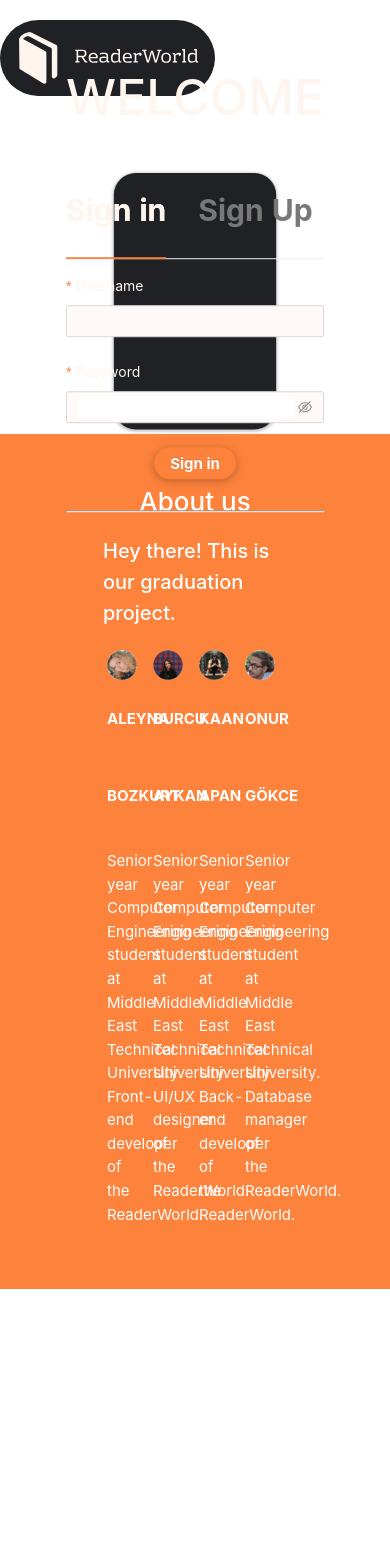
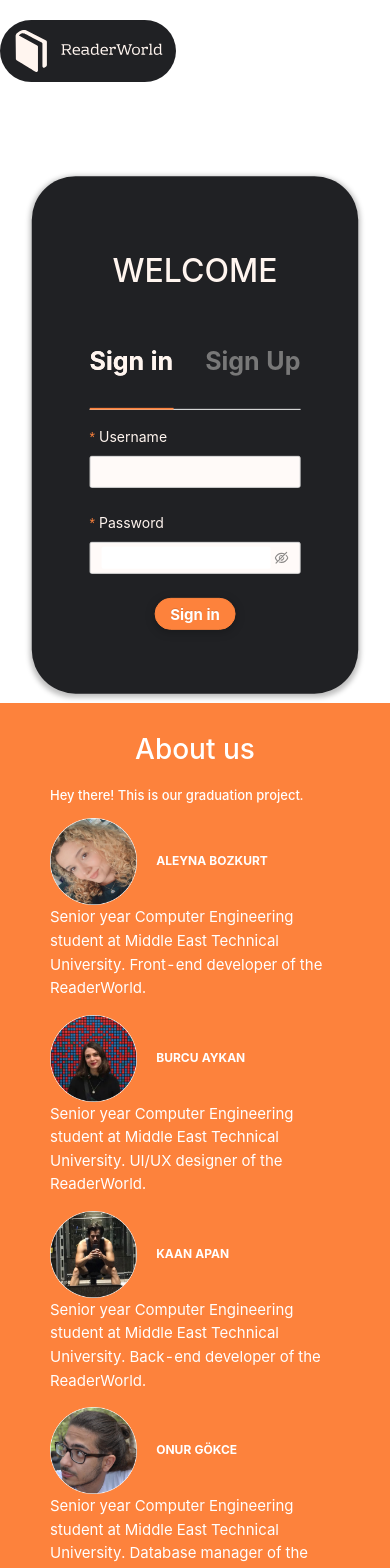
Before and after one commit to burcuaykan/readerworld, a React (Create React App) app in the folder frontend/: page / in a window 390 px wide. Shown: the top 1568 px of the page. Before the commit the page ends 1289 px from the top, so only its background shows below. Built offline with nearby package versions, Linux system fonts and the light colour scheme.

Commit message:
signup-page-responsive

```diff
--- a/frontend/src/components/footer/footer.css
+++ b/frontend/src/components/footer/footer.css
@@ -5,7 +5,7 @@
     background:#FD823C!important;
 }
 .footer-container {
-    width: 80%;
+    width: 95%;
     font-size: 13px;
     }
 .footer-info-text{
@@ -30,7 +30,18 @@
 @media (min-width: 992px) {
     .footer-container {
         font-size: 14px;
-
-
         }
+}
+@media (max-width: 767.98px) {
+    .footer-info-text{
+        font-size: 13px;
     }
+    .footer-image{
+        width: 30%;
+        margin-right: 1rem;
+    }
+    .footer-name{
+        display: contents;
+        font-size: 12px;
+    }
+}
--- a/frontend/src/components/footer/footer.js
+++ b/frontend/src/components/footer/footer.js
@@ -13,7 +13,7 @@ export default class Footercomp extends React.Component {
     render() {
         return (
             <Footer>
-                <div className="footer-container m-auto p-4 pt-md-5 pr-md-0">
+                <div className="footer-container m-auto p-4 pt-md-5 pr-md-0 d-none d-md-block">
                     <h1 style={{ textAlign: 'center', color: '#FFFFFF' }}>About us</h1>
                     <p className="footer-info-text"> Hey there! This is our graduation project.</p>
                     <Row>
@@ -47,6 +47,39 @@ export default class Footercomp extends React.Component {
                         </Col>
                     </Row>
                 </div>
+
+                <div className="d-block d-md-none">
+                    <h1 style={{ textAlign: 'center', color: '#FFFFFF' }}>About us</h1>
+                    <p className="footer-info-text"> Hey there! This is our graduation project.</p>
+                    <div>
+                        <img src={Aleyna} alt="" className="footer-image" />
+                        <p className="footer-name"> ALEYNA BOZKURT</p>
+                        <p className="footer-text">
+                            Senior year Computer Engineering student at Middle East Technical University. Front-end developer of the ReaderWorld.
+                        </p>
+                    </div>
+                    <div>
+                        <img src={Burcu} alt="" className="footer-image" />
+                        <p className="footer-name"> BURCU AYKAN </p>
+                        <p className="footer-text">
+                            Senior year Computer Engineering student at Middle East Technical University. UI/UX designer of the ReaderWorld.
+                            </p>
+                    </div>
+                    <div>
+                        <img src={Kaan} alt="" className="footer-image" />
+                        <p className="footer-name"> KAAN APAN</p>
+                        <p className="footer-text">
+                            Senior year Computer Engineering student at Middle East Technical University. Back-end developer of the ReaderWorld.
+                            </p>
+                    </div>
+                    <div>
+                        <img src={Onur} alt="" className="footer-image" />
+                        <p className="footer-name"> ONUR GÖKCE</p>
+                        <p className="footer-text">
+                            Senior year Computer Engineering student at Middle East Technical University. Database manager of the ReaderWorld.
+                            </p>
+                    </div>
+                </div>
             </Footer>
 
         )
--- a/frontend/src/components/pages/welcome/sign-in/sign-in.css
+++ b/frontend/src/components/pages/welcome/sign-in/sign-in.css
@@ -1,3 +1,6 @@
+.welcome-logo{
+    width: 55%;
+}
 .h2-text{
     font-weight: bold;
     color: #FFFAF8;
@@ -9,6 +12,9 @@
     position: relative;
     text-align: center;
 
+}
+.sign-background{
+    width: 47%;
 }
 .sign-center{
     position: absolute;
@@ -66,11 +72,11 @@
 }
 .ant-tabs-tab-btn:hover{
     color: #FD823C!important;
-    background: #ffffff;
+    /* background: #ffffff; */
 }
 .ant-tabs-tab-btn:focus, .ant-tabs-tab-remove:focus, .ant-tabs-tab-btn:active, .ant-tabs-tab-remove:active {
     color: #ffffff!important;
-    background: #FD823C;
+    /* background: #FD823C; */
 }
 .username-input{
     background: #FFFAF8!important;
@@ -89,3 +95,24 @@
 .ant-form-item-explain.ant-form-item-explain-error {
     color: #FD823C!important;
 }
+
+@media (max-width: 767.98px) {
+    .welcome-logo{
+        width: 45%;
+    }
+
+    .sign-header{
+        font-size: 2rem;
+        margin-top: 5rem;
+    }
+    .sign-background{
+        width: 95%;
+    }
+    .ant-tabs-tab.ant-tabs-tab-active .ant-tabs-tab-btn {
+        font-size: 25px;
+        line-height: 74px;
+    }
+    .ant-tabs-tab{
+        font-size: 25px!important;
+    }
+}
--- a/frontend/src/components/pages/welcome/sign-in/sign-in.js
+++ b/frontend/src/components/pages/welcome/sign-in/sign-in.js
@@ -131,16 +131,11 @@ export default class SignIn extends Component {
         return (
             <div>
                 <div id="welcome-header-menu" style={{ float: "left" }} >
-                    {/* <Menu className="welcome-header-menu" mode="horizontal">
-                <Menu.Item id="welcome-logo" style={{ float: "left" }}>
-                    <img src={WelcomeLogo} alt="" style={{width: "55%"}}/>
-                </Menu.Item>
-            </Menu> */}
-                    <img src={WelcomeLogo} alt="" style={{ width: "55%" }} />
+                    <img className="welcome-logo" src={WelcomeLogo} alt="" />
                 </div>
                 <div className="container" style={{ paddingTop: "150px" }} >
                     <div id="sign-in" >
-                        <img src={SignBackground} alt="" className="sign-background" style={{ width: "47%" }} />
+                        <img src={SignBackground} alt="" className="sign-background"  />
                         <div className="sign-center">
                             <h1 className="sign-header">WELCOME</h1>
                             <Tabs defaultActiveKey="1" >
@@ -254,7 +249,7 @@ export default class SignIn extends Component {
                                     </Form>
                                 </TabPane>
                             </Tabs>
-                            <hr />
+                            <hr className="d-none d-md-block" />
                         </div>
                     </div>
                 </div>
```
